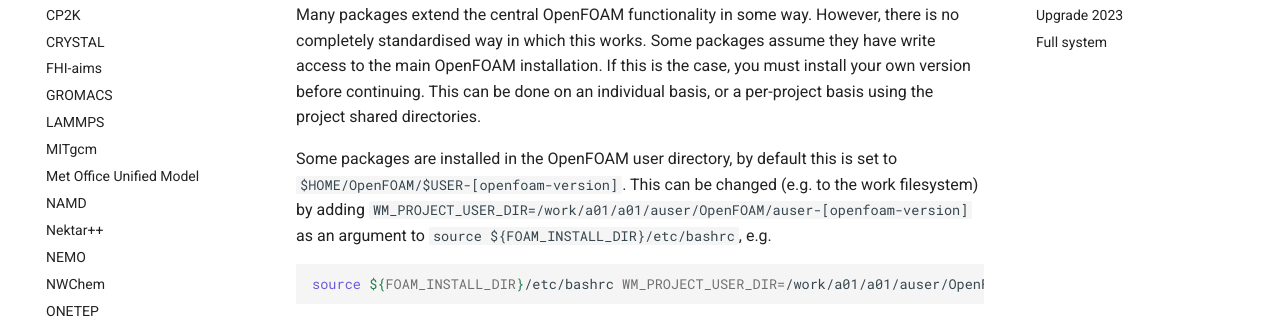
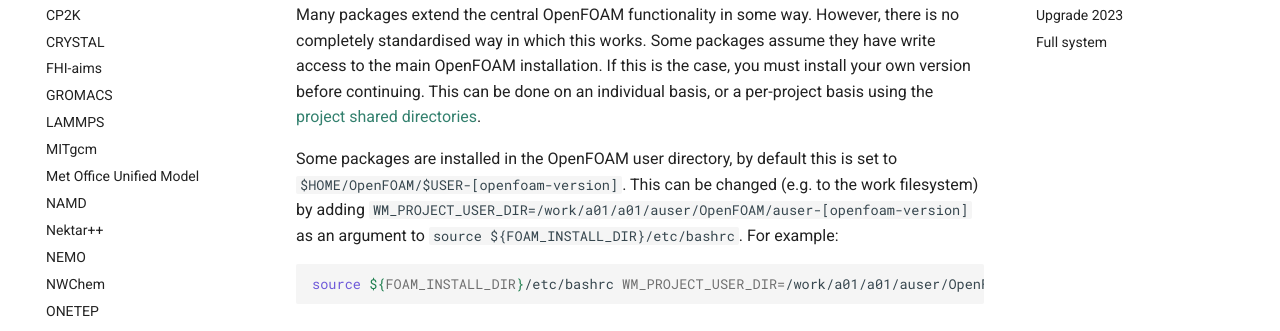
Before and after one commit to ARCHER2-HPC/archer2-docs, an MkDocs documentation site: the page built from docs/research-software/openfoam.md, in a window 1280 px wide and 900 px high, scrolled down 1451 px. Shown: the part 255-586 px from the top of the window. Built offline with MkDocs 1.6.1 and Material for MkDocs 9.7.7, drawn with Linux system fonts in a browser that asks for light colours; comment, search, counter and statistics services are not loaded.

Commit message:
Add link to project shared directories to OpenFOAM docs

````diff
--- a/docs/research-software/openfoam.md
+++ b/docs/research-software/openfoam.md
@@ -86,12 +86,12 @@
 assume they have write access to the main OpenFOAM installation. If this is
 the case, you must install your own version before continuing. This
 can be done on an individual basis, or a per-project basis using the
-project shared directories.
+[project shared directories](https://docs.archer2.ac.uk/user-guide/data/#sharing-data-with-archer2-users-in-your-project).
 
 Some packages are installed in the OpenFOAM user directory, by default this is
 set to `$HOME/OpenFOAM/$USER-[openfoam-version]`. This can be changed (e.g. to
 the work filesystem) by adding `WM_PROJECT_USER_DIR=/work/a01/a01/auser/OpenFOAM/auser-[openfoam-version]`
-as an argument to `source ${FOAM_INSTALL_DIR}/etc/bashrc`, e.g.
+as an argument to `source ${FOAM_INSTALL_DIR}/etc/bashrc`. For example:
 
 ```bash
 source ${FOAM_INSTALL_DIR}/etc/bashrc WM_PROJECT_USER_DIR=/work/a01/a01/auser/OpenFOAM/auser-v2106
````
